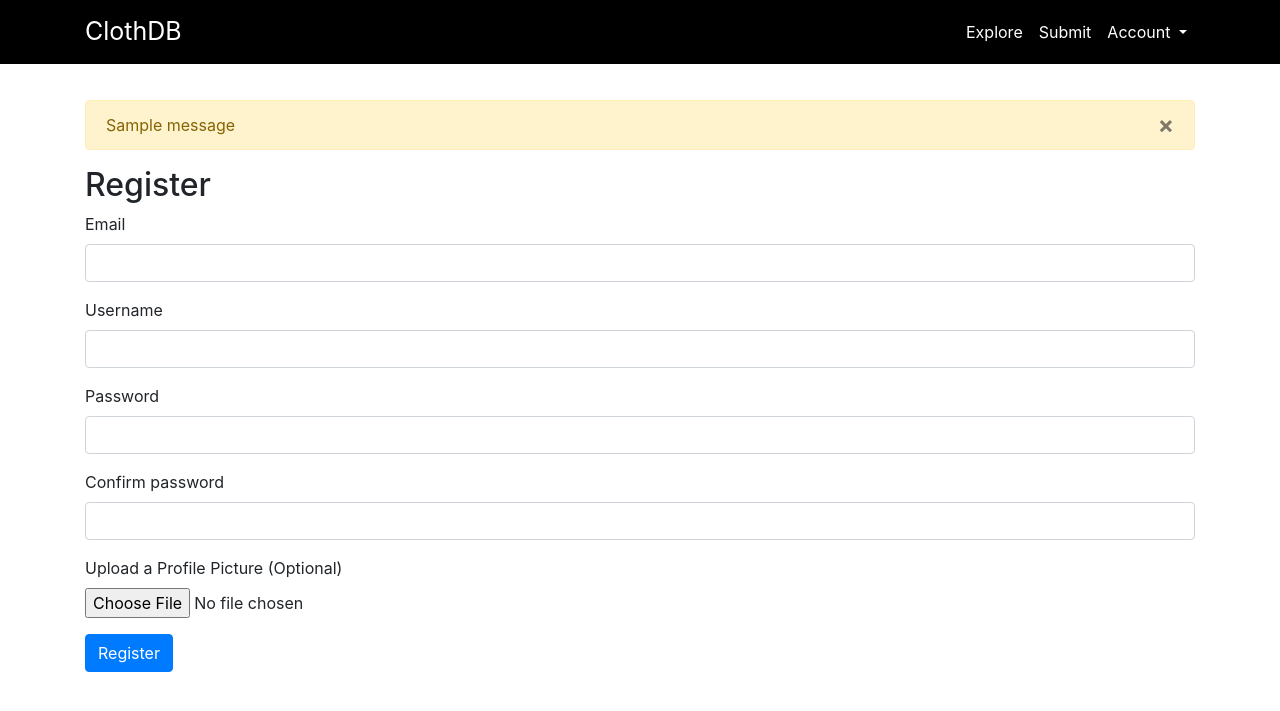
After one commit to destch/ClothingDB, a Flask app: page /auth/register in a window 1280 px wide. The commit adds this page. Shown: the top 711 px of the page. Run offline with Flask 2, Linux system fonts and the light colour scheme; tables that the repository leaves empty hold one stand-in row (values such as "Sample post"); one stand-in notice (Sample message) is shown; some libraries are stand-ins or nearby versions.

Commit message:
added login and register forms

```diff
--- a/app/__init__.py
+++ b/app/__init__.py
@@ -3,9 +3,12 @@ from flask_sqlalchemy import SQLAlchemy
 from flask_admin import Admin
 from flask_bootstrap import Bootstrap
 from flask_migrate import Migrate
+from flask_login import LoginManager
 
 db = SQLAlchemy()
 bootstrap = Bootstrap()
+login_manager = LoginManager()
+login_manager.login_view = "auth.login"
 admin = Admin(name='app', template_mode='bootstrap3')
 
 
@@ -17,6 +20,7 @@ def create_app():
     admin.init_app(app)
     bootstrap.init_app(app)
     migrate = Migrate(app, db)
+    login_manager.init_app(app)
 
     from .admin import bp as admin_bp
     app.register_blueprint(admin_bp, url_prefix='/admin')
@@ -27,4 +31,7 @@ def create_app():
     from .API import api as api_blueprint
     app.register_blueprint(api_blueprint, url_prefix='/api')
 
+    from .auth import auth as auth_blueprint
+    app.register_blueprint(auth_blueprint, url_prefix='/auth')
+
     return app
--- /dev/null
+++ b/app/auth/__init__.py
@@ -0,0 +1,6 @@
+from flask import Blueprint
+
+
+auth = Blueprint('auth', __name__)
+
+from . import views
--- /dev/null
+++ b/app/auth/forms.py
@@ -0,0 +1,90 @@
+from flask_wtf import FlaskForm
+from wtforms import StringField, PasswordField, BooleanField, SubmitField, FileField
+from wtforms.validators import DataRequired, Length, Email, Regexp, EqualTo
+from wtforms import ValidationError
+from ..models import User
+
+
+class LoginForm(FlaskForm):
+    email = StringField("Email", validators=[DataRequired(), Length(1, 64), Email()])
+    password = PasswordField("Password", validators=[DataRequired()])
+    remember_me = BooleanField("Keep me logged in")
+    submit = SubmitField("Log In")
+
+
+# TODO implement the profile picture upload here
+class RegistrationForm(FlaskForm):
+    submit_style={'class': 'btn btn-primary mb-2'}
+    email = StringField("Email", validators=[DataRequired(), Length(1, 64), Email()])
+    username = StringField(
+        "Username",
+        validators=[
+            DataRequired(),
+            Length(1, 64),
+            Regexp(
+                "^[A-Za-z][A-Za-z0-9_.]*$",
+                0,
+                "Usernames must have only letters, numbers, dots or " "underscores",
+            ),
+        ],
+    )
+    password = PasswordField(
+        "Password",
+        validators=[
+            DataRequired(),
+            EqualTo("password2", message="Passwords must match."),
+        ],
+    )
+    password2 = PasswordField("Confirm password", validators=[DataRequired()])
+    image = FileField("Upload a Profile Picture (Optional)")
+    submit = SubmitField("Register")
+
+    def validate_email(self, field):
+        if User.query.filter_by(email=field.data.lower()).first():
+            raise ValidationError("Email already registered.")
+
+    def validate_username(self, field):
+        if User.query.filter_by(username=field.data).first():
+            raise ValidationError("Username already in use.")
+
+
+class ChangePasswordForm(FlaskForm):
+    old_password = PasswordField("Old password", validators=[DataRequired()])
+    password = PasswordField(
+        "New password",
+        validators=[
+            DataRequired(),
+            EqualTo("password2", message="Passwords must match."),
+        ],
+    )
+    password2 = PasswordField("Confirm new password", validators=[DataRequired()])
+    submit = SubmitField("Update Password")
+
+
+class PasswordResetRequestForm(FlaskForm):
+    email = StringField("Email", validators=[DataRequired(), Length(1, 64), Email()])
+    submit = SubmitField("Reset Password")
+
+
+class PasswordResetForm(FlaskForm):
+    password = PasswordField(
+        "New Password",
+        validators=[
+            DataRequired(),
+            EqualTo("password2", message="Passwords must match"),
+        ],
+    )
+    password2 = PasswordField("Confirm password", validators=[DataRequired()])
+    submit = SubmitField("Reset Password")
+
+
+class ChangeEmailForm(FlaskForm):
+    email = StringField(
+        "New Email", validators=[DataRequired(), Length(1, 64), Email()]
+    )
+    password = PasswordField("Password", validators=[DataRequired()])
+    submit = SubmitField("Update Email Address")
+
+    def validate_email(self, field):
+        if User.query.filter_by(email=field.data.lower()).first():
+            raise ValidationError("Email already registered.")
--- /dev/null
+++ b/app/auth/views.py
@@ -0,0 +1,93 @@
+from flask import render_template, redirect, request, url_for, flash
+from flask_login import login_user, logout_user, login_required, current_user
+from . import auth
+from .. import db
+from ..models import User
+from .forms import (
+    LoginForm,
+    RegistrationForm,
+    ChangePasswordForm,
+    PasswordResetRequestForm,
+    PasswordResetForm,
+    ChangeEmailForm,
+)
+from werkzeug.utils import secure_filename
+import boto3
+
+
+@auth.route("/login", methods=["GET", "POST"])
+def login():
+    if request.method == "POST":
+        user = User.query.filter_by(email=request.form.get('email').lower()).first()
+        if user is not None and user.verify_password(request.form.get('password')):
+            login_user(user, request.form.get('remember_me'))
+            next = request.args.get("next")
+            if next is None or not next.startswith("/"):
+                next = url_for("main.index")
+            return redirect(next)
+        flash("Invalid email or password.")
+
+    return render_template("auth/login.html")
+
+
+@auth.route("/logout")
+@login_required
+def logout():
+    logout_user()
+    flash("You have been logged out.")
+    return redirect(url_for("main.index"))
+
+
+@auth.route("/register", methods=["GET", "POST"])
+def register():
+    form = RegistrationForm()
+    if form.validate_on_submit():
+        f = form.image.data
+        filename = ""
+        if f.filename != "":
+            user_id = User.query.order_by(User.id.desc()).first().id + 1
+            filename = str(user_id) + secure_filename(f.filename)
+            s3_client = boto3.resource("s3")
+            bucket = s3_client.Bucket("groovespotimages")
+            bucket.Object(filename).put(Body=f)
+        else:
+            filename = "profile-img.png"
+
+        user = User(
+            email=form.email.data.lower(),
+            username=form.username.data,
+            password=form.password.data,
+            profile_pic_filename=filename,
+        )
+        db.session.add(user)
+        db.session.commit()
+        flash("Thanks for registering!")
+        login_user(user)
+        return redirect(url_for("main.index"))
+    else:
+        for error in form.errors:
+            flash(str(error)+': ' + str(form.errors[error][0]))
+    return render_template("auth/register.html", form=form)
+
+
+@auth.route("/reset", methods=["GET", "POST"])
+def password_reset_request():
+    if not current_user.is_anonymous:
+        return redirect(url_for("main.index"))
+    form = PasswordResetRequestForm()
+    if form.validate_on_submit():
+        user = User.query.filter_by(email=form.email.data.lower()).first()
+        if user:
+            token = user.generate_reset_token()
+            send_email(
+                user.email,
+                "Reset Your Password",
+                "auth/email/reset_password",
+                user=user,
+                token=token,
+            )
+        flash(
+            "An email with instructions to reset your password has been " "sent to you."
+        )
+        return redirect(url_for("auth.login"))
+    return render_template("auth/reset_password.html", form=form)
--- a/app/main/views.py
+++ b/app/main/views.py
@@ -4,6 +4,7 @@ from ..models import *
 from werkzeug.utils import secure_filename
 import boto3
 import random
+from flask_login import login_user, logout_user
 
 
 @main.route('/', methods=['GET', 'POST'])
--- a/app/models.py
+++ b/app/models.py
@@ -4,7 +4,13 @@ from sqlalchemy.ext import mutable
 from datetime import datetime
 from werkzeug.security import generate_password_hash, check_password_hash
 from flask_login import UserMixin
+from . import login_manager
 
+
+
+@login_manager.user_loader
+def load_user(user_id):
+    return User.query.get(int(user_id))
 
 # json
 class JsonEncodedDict(db.TypeDecorator):
--- a/app/static/css/heroic-features.css
+++ b/app/static/css/heroic-features.css
@@ -11,6 +11,13 @@ body {
   padding-bottom: 100px;
   height: 100% !important;
 }
+#nav-foot{
+    position: fixed;
+    height: 50px;
+    bottom: 0;
+    width: 100%;
+}
+
 .card-img-top {
 	display: block;
 	width: auto;
--- a/app/templates/auth/register.html
+++ b/app/templates/auth/register.html
@@ -1,10 +1,30 @@
-<!DOCTYPE html>
-<html lang="en">
-<head>
-    <meta charset="UTF-8">
-    <title>Title</title>
-</head>
-<body>
+{% include 'head.html' %}
+{% include 'messages.html' %}
+{% import "bootstrap/wtf.html" as wtf %}
 
-</body>
-</html>
+<div class="container">
+   <h2>Register</h2>
+   <form action="{{url_for('auth.register')}}" method="post" class="form" enctype="multipart/form-data" role="form">
+      {{ form.csrf_token }}
+      {{ form.hidden_tag() }}
+      <div class="form-group  required"><label class="control-label" for="email">Email</label>
+         <input class="form-control" id="email" name="email" required="" type="text" value="">
+      </div>
+      <div class="form-group  required"><label class="control-label" for="username">Username</label>
+         <input class="form-control" id="username" name="username" required="" type="text" value="">
+      </div>
+      <div class="form-group  required"><label class="control-label" for="password">Password</label>
+         <input class="form-control" id="password" name="password" required="" type="password" value="">
+      </div>
+      <div class="form-group  required">
+         <label class="control-label" for="password2">Confirm password</label>
+         <input class="form-control" id="password2" name="password2" required="" type="password" value="">
+      </div>
+      <div class="form-group">
+         <label>Upload a Profile Picture (Optional)</label>
+         <br>
+         <input id="image_file" name="image" type="file">
+      </div>
+      <input class="btn btn-primary" id="submit" name="submit" type="submit" value="Register">
+   </form>
+</div>
--- a/app/templates/foot.html
+++ b/app/templates/foot.html
@@ -1,7 +1,6 @@
   <!-- Footer -->
 <nav class="navbar navbar-dark" style="background-color: #000000;">
   <div class="container">
-    <a class="navbar-brand" href="#">Fixed bottom</a>
+    <a class="navbar-brand" href="#">Fixed Bottom</a>
   </div>
-
 </nav>
--- a/app/templates/head.html
+++ b/app/templates/head.html
@@ -56,8 +56,8 @@
               Account
             </a>
             <div class="dropdown-menu" aria-labelledby="navbarDropdown">
-              <a class="dropdown-item" href="#">Login</a>
-              <a class="dropdown-item" href="#">Register</a>
+              <a class="dropdown-item" href={{url_for('auth.login')}}>Login</a>
+              <a class="dropdown-item" href="{{url_for('auth.register')}}">Register</a>
               <div class="dropdown-divider"></div>
               <a class="dropdown-item" href="#">Why Register?</a>
             </div>
--- /dev/null
+++ b/app/templates/messages.html
@@ -0,0 +1,16 @@
+{% block content %}
+<div class="container">
+    {% for message in get_flashed_messages() %}
+    <div class="alert alert-warning">
+        <button type="button" class="close" data-dismiss="alert">&times;</button>
+        {{ message }}
+    </div>
+    {% endfor %}
+
+    {% block page_content %}
+
+    {% endblock %}
+
+
+</div>
+{% endblock %}
--- a/config.py
+++ b/config.py
@@ -9,7 +9,3 @@ class Config:
     SQLALCHEMY_TRACK_MODIFICATIONS = False
     FLASKY_ADMIN = 'daniel.chavez9797@gmail.com'
     PROPOGATE_EXCEPTIONS = True
-
-    @staticmethod
-    def init_app(app):
-        pass
```
Also changed, not shown: app/templates/auth/login.html (+40 -9 lines), ClothingDB.sqlite.
